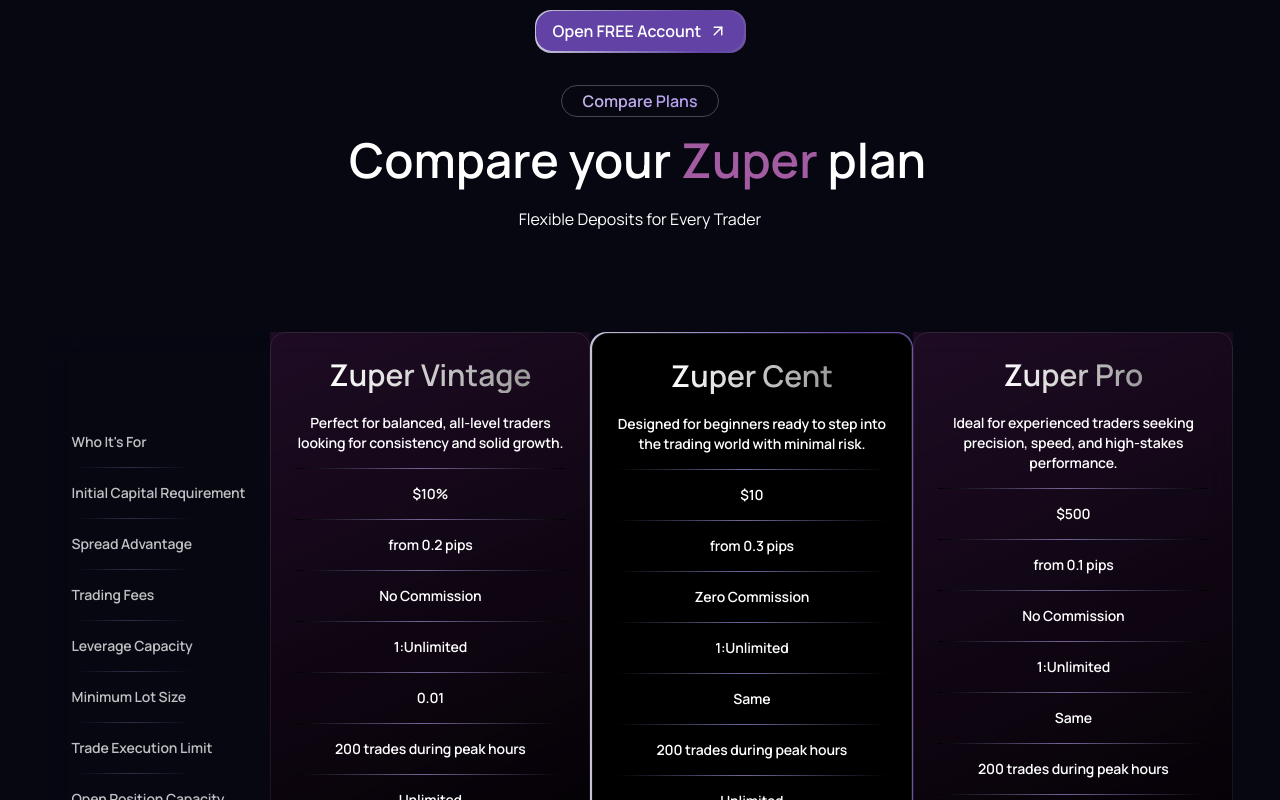
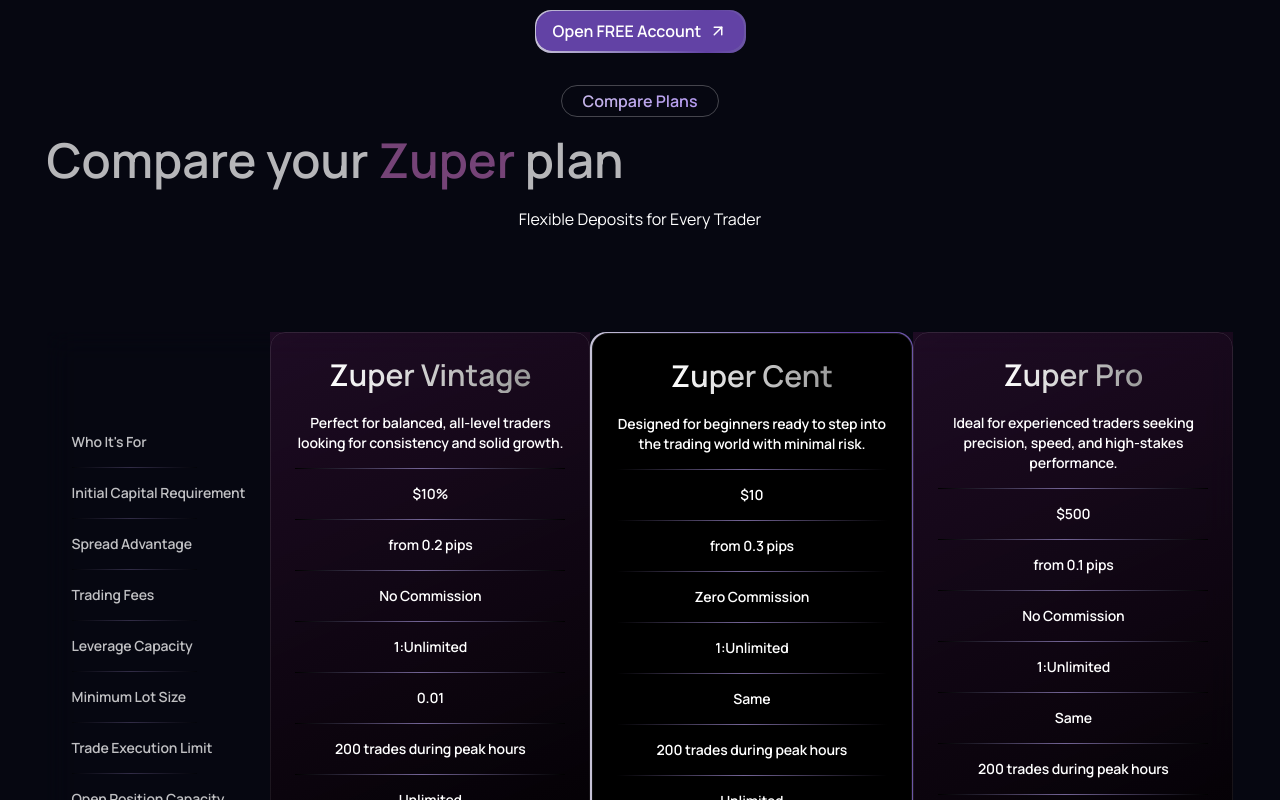
Before and after one commit to deepikabajaj31/Zuperior, a Next.js app: page / in a window 1280 px wide. Shown: the part 1840-2640 px from the top of the page. Built offline with nearby package versions, Linux system fonts and the light colour scheme.

Commit message:
Update Banner.tsx

```diff
--- a/src/components/Banner.tsx
+++ b/src/components/Banner.tsx
@@ -69,10 +69,10 @@
               : {
                   x: useTransform(
                     smoothProgress,
-                    [0, 0.3],
+                    [0, 1],
                     [textDirection === "right" ? "100vw" : "-100vw", "0vw"]
                   ),
-                  opacity: useTransform(smoothProgress, [0, 0.3], [0, 1]),
+                  opacity: useTransform(smoothProgress, [0.2, 1], [0, 1]),
                 }
           }
         >
```
